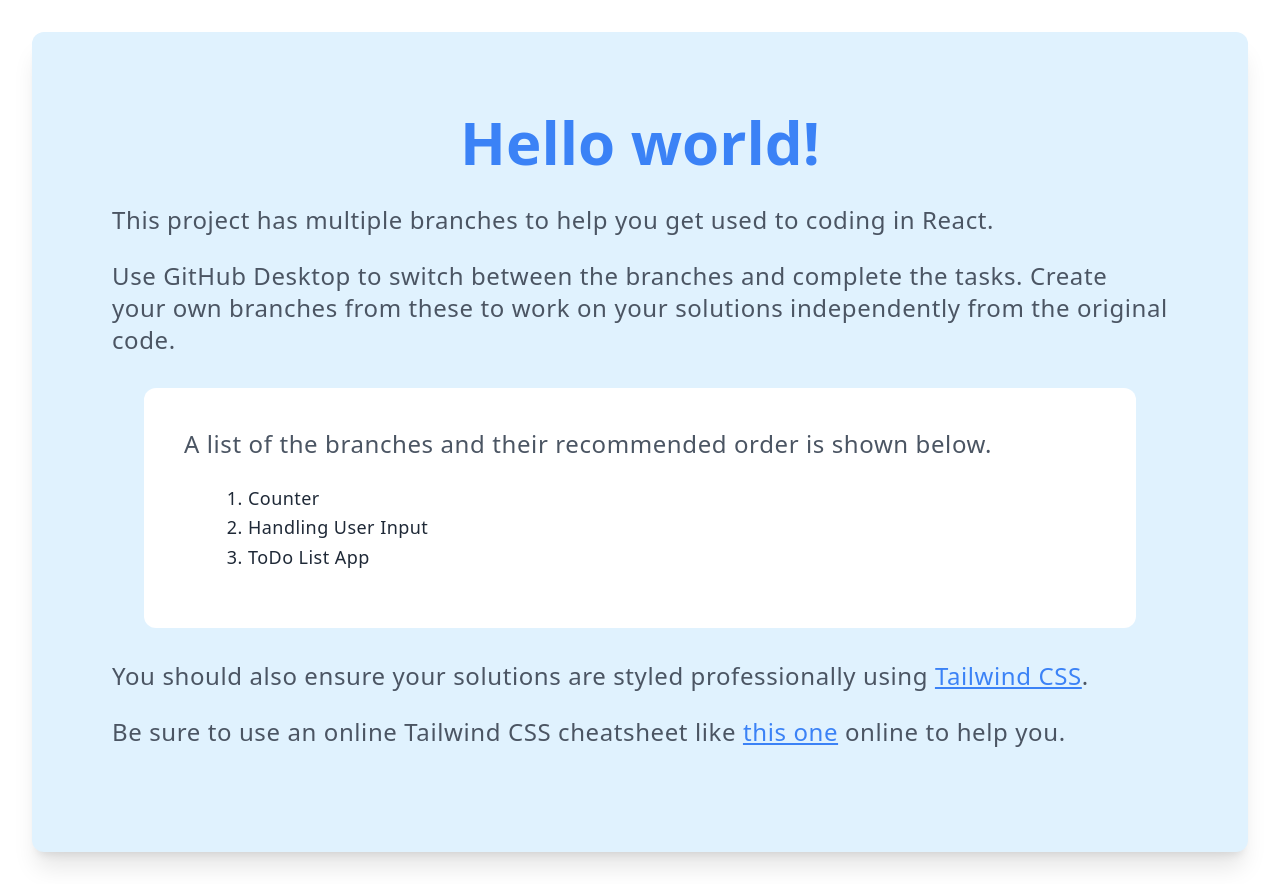
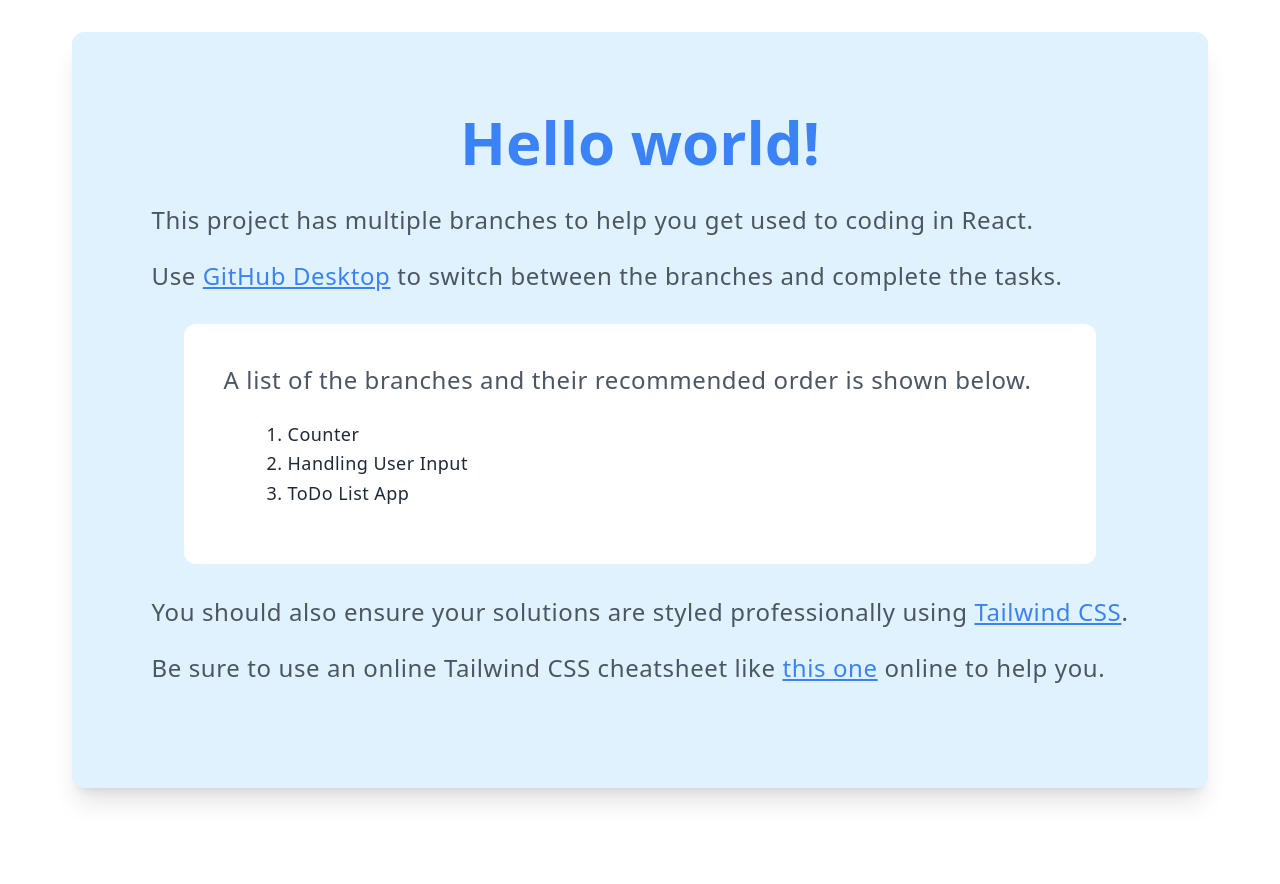
Before and after one commit to L4-Web-Design-and-Development/react-typescript-tailwind, a React (Create React App) app: page / in a window 1280 px wide. After the commit the page ends 820 px from the top, so only its background shows below. Built offline with nearby package versions, Linux system fonts and the light colour scheme.

Commit message:
Add Github desktop link to App instructions

```diff
--- a/src/App.tsx
+++ b/src/App.tsx
@@ -14,9 +14,8 @@ function App() {
           React.
         </Paragraph>
         <Paragraph>
-          Use GitHub Desktop to switch between the branches and complete the
-          tasks. Create your own branches from these to work on your solutions
-          independently from the original code.
+          Use <Link url="https://desktop.github.com/">GitHub Desktop</Link> to
+          switch between the branches and complete the tasks.
         </Paragraph>
         <div className="m-8 p-10 rounded-xl bg-white">
           <Paragraph>
```
